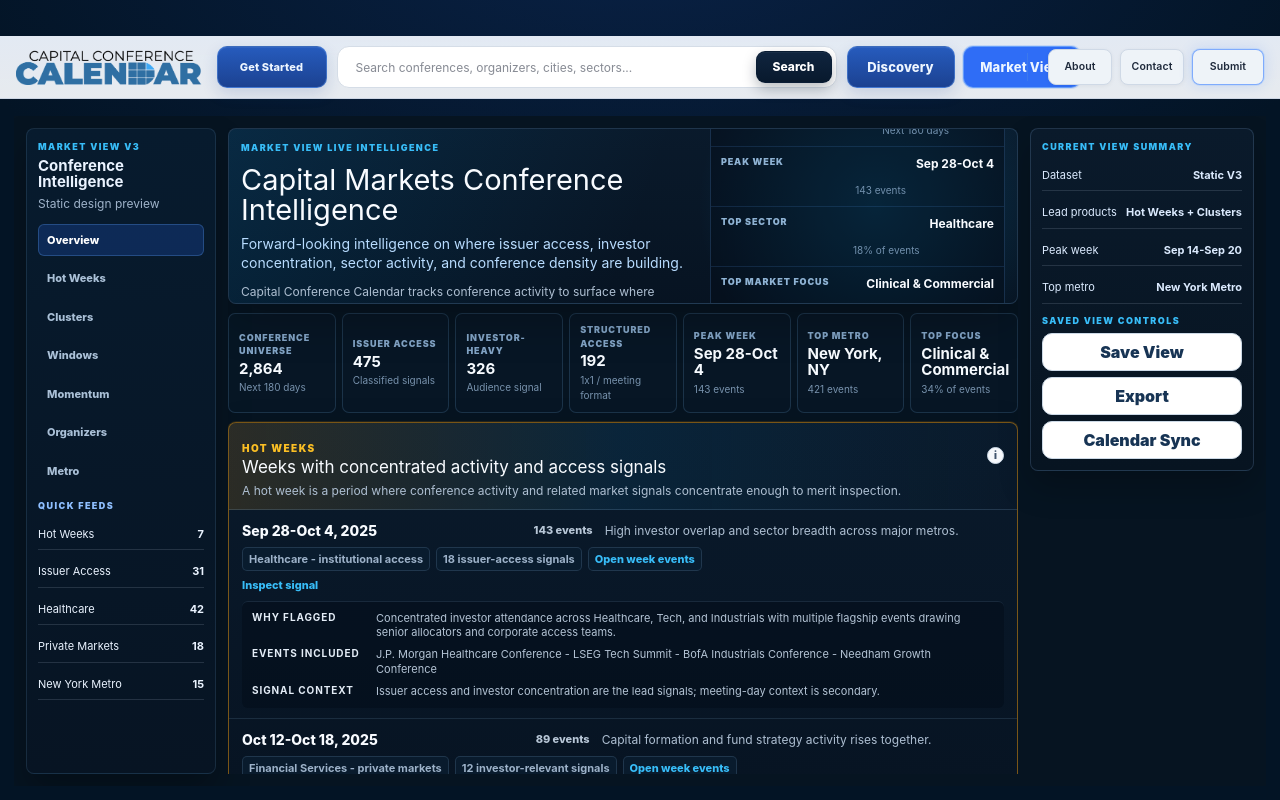
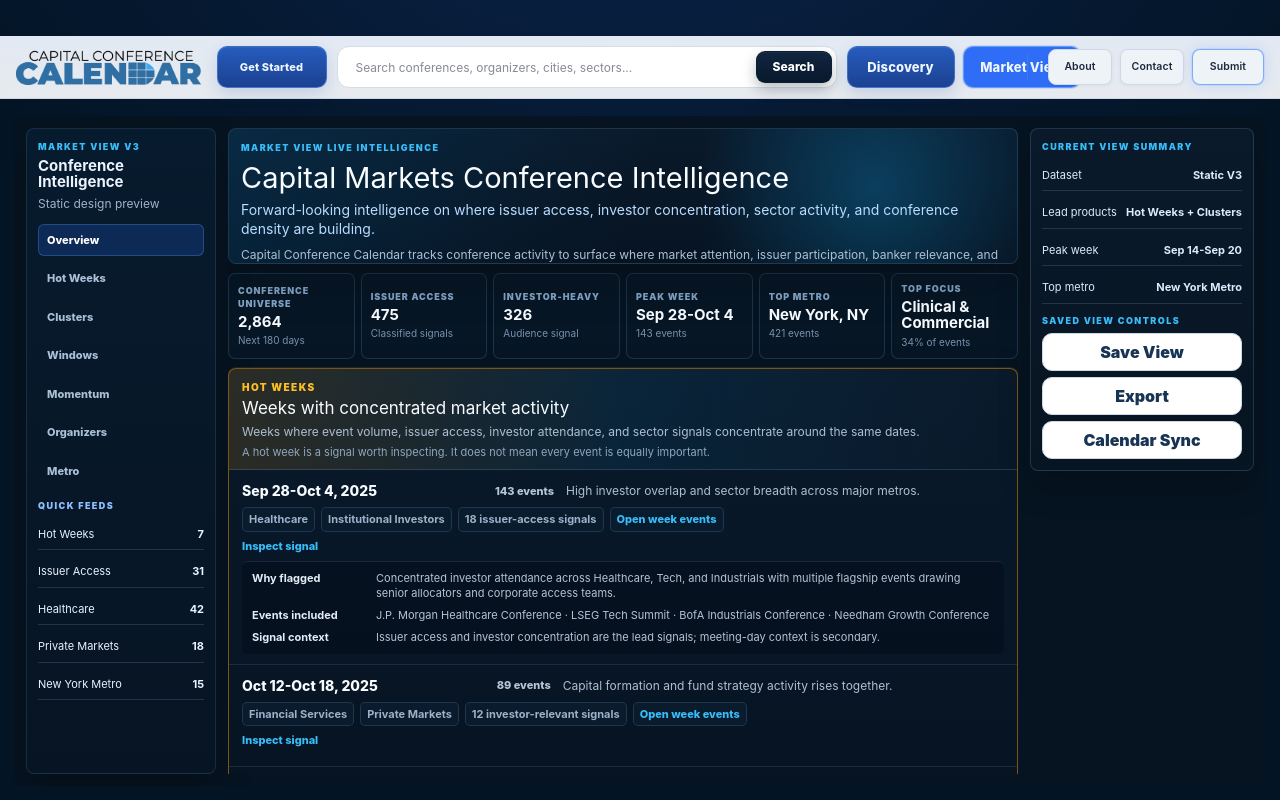
Before and after one commit to Capitalconferencecalendar/capital-conference-calendar, a Next.js app: page /preview/market-view-v3 in a window 1280 px wide. Built offline with nearby package versions, Linux system fonts and the light colour scheme.

Commit message:
Refine Market View V3 center intelligence preview

```diff
--- a/app/preview/market-view-v3/MarketViewV3PreviewClient.tsx
+++ b/app/preview/market-view-v3/MarketViewV3PreviewClient.tsx
@@ -12,7 +12,6 @@ const kpis = [
   ["Conference Universe", "2,864", "Next 180 days"],
   ["Issuer Access", "475", "Classified signals"],
   ["Investor-Heavy", "326", "Audience signal"],
-  ["Structured Access", "192", "1x1 / meeting format"],
   ["Peak Week", "Sep 28-Oct 4", "143 events"],
   ["Top Metro", "New York, NY", "421 events"],
   ["Top Focus", "Clinical & Commercial", "34% of events"],
@@ -22,33 +21,34 @@ const hotWeeks = [
   {
     week: "Sep 28-Oct 4, 2025",
     events: "143 events",
-    theme: "Healthcare - institutional access",
+    theme: "Healthcare",
+    focus: "Institutional Investors",
     signal: "18 issuer-access signals",
     summary: "High investor overlap and sector breadth across major metros.",
     detail: "Concentrated investor attendance across Healthcare, Tech, and Industrials with multiple flagship events drawing senior allocators and corporate access teams.",
-    eventsIncluded: "J.P. Morgan Healthcare Conference - LSEG Tech Summit - BofA Industrials Conference - Needham Growth Conference",
+    eventsIncluded: "J.P. Morgan Healthcare Conference · LSEG Tech Summit · BofA Industrials Conference · Needham Growth Conference",
   },
-  { week: "Oct 12-Oct 18, 2025", events: "89 events", theme: "Financial Services - private markets", signal: "12 investor-relevant signals", summary: "Capital formation and fund strategy activity rises together." },
-  { week: "Nov 9-Nov 15, 2025", events: "76 events", theme: "Technology - growth equity", signal: "10 issuer-access signals", summary: "Public-company and private-growth signals overlap." },
-  { week: "Oct 26-Nov 1, 2025", events: "68 events", theme: "Real Estate - sponsor visibility", signal: "9 deal/BD signals", summary: "Real estate and infrastructure forums compress into one window." },
-  { week: "Nov 16-Nov 22, 2025", events: "61 events", theme: "Energy - industrials", signal: "8 banker-relevant signals", summary: "Energy transition and industrial access signals cluster late in the month." },
+  { week: "Oct 12-Oct 18, 2025", events: "89 events", theme: "Financial Services", focus: "Private Markets", signal: "12 investor-relevant signals", summary: "Capital formation and fund strategy activity rises together." },
+  { week: "Nov 9-Nov 15, 2025", events: "76 events", theme: "Technology", focus: "Growth Equity", signal: "10 issuer-access signals", summary: "Public-company and private-growth signals overlap." },
+  { week: "Oct 26-Nov 1, 2025", events: "68 events", theme: "Real Estate", focus: "Sponsor Visibility", signal: "9 deal/BD signals", summary: "Real estate and infrastructure forums compress into one window." },
+  { week: "Nov 16-Nov 22, 2025", events: "61 events", theme: "Energy", focus: "Industrials", signal: "8 banker-relevant signals", summary: "Energy transition and industrial access signals cluster late in the month." },
 ];
 
 const clusters = [
   {
     metro: "New York, NY",
-    events: "37 events",
-    type: "Sector Cluster",
+    events: "97 events",
+    type: "Healthcare issuer-access cluster",
     window: "Sep 28-Oct 4, 2025",
-    theme: "Healthcare",
-    summary: "Healthcare events with deep investor attendance and corporate access across New York Metro.",
-    detail: "This is flagged because metro timing, Healthcare sector coverage, institutional investor focus, and issuer-access signals align across several related events.",
-    cities: "New York, NY - New Jersey, NJ - Connecticut, CT",
-    eventsIncluded: "J.P. Morgan Healthcare Conference - Barclays Global Healthcare - TD Cowen Health Innovation Summit",
+    signals: "Healthcare · Institutional Investors · Issuer Access",
+    summary: "Multiple healthcare and investor-access events align across the metro.",
+    detail: "Events occur in the same metro and week and share Healthcare, Institutional Investor, and Issuer Access signals.",
+    cities: "New York · Jersey City · Stamford",
+    eventsIncluded: "J.P. Morgan Healthcare Conference · Barclays Healthcare · TD Cowen Healthcare Innovation Summit",
   },
-  { metro: "Boston, MA", events: "22 events", type: "Innovation Cluster", window: "Oct 12-Oct 18", theme: "Biotech", summary: "Biotech and growth-company forums align with investor-heavy programming." },
-  { metro: "San Francisco, CA", events: "19 events", type: "Tech & AI Cluster", window: "Nov 9-Nov 15", theme: "AI / Software", summary: "Technology and AI events show shared investor and sponsor visibility signals." },
-  { metro: "Chicago, IL", events: "15 events", type: "Industrials Cluster", window: "Oct 26-Nov 1", theme: "Industrials", summary: "Industrial and infrastructure meetings compress into one practical metro window." },
+  { metro: "Boston, MA", events: "22 events", type: "Innovation Cluster", window: "Oct 12-Oct 18", signals: "Biotech · Growth Companies · Investor-Heavy", summary: "Biotech and growth-company forums align with investor-heavy programming." },
+  { metro: "San Francisco, CA", events: "19 events", type: "Tech & AI Cluster", window: "Nov 9-Nov 15", signals: "AI / Software · Sponsor Visibility · Investor Relevance", summary: "Technology and AI events show shared investor and sponsor visibility signals." },
+  { metro: "Chicago, IL", events: "15 events", type: "Industrials Cluster", window: "Oct 26-Nov 1", signals: "Industrials · Infrastructure · Banker Relevance", summary: "Industrial and infrastructure meetings compress into one market window." },
 ];
 
 const sectors = [["Healthcare", 42], ["Financial Services", 31], ["Technology", 28], ["Real Estate", 23], ["Energy Transition", 18]];
@@ -74,14 +74,6 @@ const metroSchedules: Record<string, Record<string, string[]>> = {
   "New York Metro": { Today: ["Institutional Investor Conference"], "This Week": ["Healthcare Investor Forum"], "Next Two Weeks": ["Capital Markets Summit"] },
   "Boston / Cambridge": { Today: [], "This Week": ["Healthcare Investor Forum"], "Next Two Weeks": ["Institutional Investor Conference"] },
 };
-
-function InfoTip({ text }: { text: string }) {
-  return (
-    <span className="v3-info" tabIndex={0} aria-label={text}>
-      i<span className="v3-tooltip">{text}</span>
-    </span>
-  );
-}
 
 function Bar({ label, value, tone = "blue" }: { label: string; value: number; tone?: "blue" | "amber" | "indigo" }) {
   return (
@@ -141,7 +133,7 @@ export default function MarketViewV3PreviewClient() {
         .v3-nav div:first-child { background: rgba(37,99,235,.22); border-color: rgba(96,165,250,.28); color: #fff; }
         .v3-feed-row, .v3-summary-row { display: flex; justify-content: space-between; gap: 8px; padding: 7px 0; border-bottom: 1px solid rgba(148,163,184,.2); font-size: 11px; }
         .v3-panel { background: linear-gradient(180deg,rgba(10,27,44,.96),rgba(7,20,34,.96)); border: 1px solid rgba(94,139,184,.28); border-radius: 8px; padding: 12px; box-shadow: 0 18px 40px rgba(0,0,0,.22); }
-        .v3-readout { position: relative; overflow: hidden; display: grid; grid-template-columns: minmax(0,1.1fr) minmax(270px,.72fr); gap: 18px; align-items: center; min-height: 176px; }
+        .v3-readout { position: relative; overflow: hidden; display: grid; gap: 8px; align-items: center; min-height: 136px; }
         .v3-readout:before { content: ""; position: absolute; inset: 0; background: radial-gradient(circle at 82% 44%,rgba(14,165,233,.28),transparent 27%), linear-gradient(110deg,rgba(3,105,161,.2),transparent 52%); pointer-events: none; }
         .v3-readout > * { position: relative; }
         h1 { margin: 0; font-size: 29px; line-height: 1.04; letter-spacing: 0; color: #f8fbff; }
@@ -154,8 +146,8 @@ export default function MarketViewV3PreviewClient() {
         .v3-metric span { color: #8fb3d4; font-size: 9px; font-weight: 900; letter-spacing: .1em; text-transform: uppercase; }
         .v3-metric strong { color: #f8fbff; font-size: 12px; }
         .v3-metric small { color: #7290ad; font-size: 10px; text-align: right; }
-        .v3-kpi-strip { display: grid; grid-template-columns: repeat(7,minmax(0,1fr)); gap: 6px; }
-        .v3-kpi { min-height: 62px; padding: 9px 10px; border-radius: 7px; border: 1px solid rgba(82,126,170,.28); background: rgba(8,24,39,.82); display: grid; align-content: center; gap: 3px; }
+        .v3-kpi-strip { display: grid; grid-template-columns: repeat(6,minmax(0,1fr)); gap: 6px; }
+        .v3-kpi { min-height: 54px; padding: 8px 9px; border-radius: 7px; border: 1px solid rgba(82,126,170,.28); background: rgba(8,24,39,.82); display: grid; align-content: center; gap: 3px; }
         .v3-kpi span { color: #83a5c7; font-size: 9px; text-transform: uppercase; letter-spacing: .1em; font-weight: 900; }
         .v3-kpi strong { color: #f7fbff; font-size: 15px; line-height: 1.1; }
         .v3-kpi small { color: #7892ad; font-size: 10px; }
@@ -166,21 +158,22 @@ export default function MarketViewV3PreviewClient() {
         .v3-product-head { padding: 11px 13px 10px; display: grid; gap: 5px; border-bottom: 1px solid rgba(125,162,199,.22); }
         .hot .v3-product-head { background: linear-gradient(90deg,rgba(245,158,11,.14),rgba(14,165,233,.08),transparent); }
         .cluster .v3-product-head { background: linear-gradient(90deg,rgba(139,92,246,.16),rgba(34,211,238,.08),transparent); }
-        .v3-product-title { display: flex; justify-content: space-between; gap: 12px; align-items: center; }
+        .v3-product-title { display: grid; gap: 4px; }
         .v3-product-title h2 { color: #f8fbff; font-size: 17px; }
+        .v3-helper { color: #8fa6bd; font-size: 11px; line-height: 1.35; }
         .v3-marker { display: inline-flex; align-items: center; gap: 7px; font-size: 10px; font-weight: 900; letter-spacing: .14em; text-transform: uppercase; }
         .hot .v3-marker { color: #fbbf24; }
         .cluster .v3-marker { color: #c4b5fd; }
         .v3-scroll-list { max-height: 318px; overflow: auto; display: grid; gap: 0; }
         .v3-row { padding: 10px 13px; border-bottom: 1px solid rgba(117,153,190,.18); display: grid; gap: 6px; }
-        .v3-row-top { display: grid; grid-template-columns: minmax(150px,.7fr) auto minmax(260px,1fr); gap: 12px; align-items: center; }
+        .v3-row-top { display: grid; grid-template-columns: minmax(190px,.55fr) auto minmax(280px,1fr); gap: 12px; align-items: center; }
         .v3-row-title { font-size: 14px; font-weight: 850; color: #f8fbff; }
         .v3-row-count { color: #b7c6d6; font-size: 11px; font-weight: 850; white-space: nowrap; }
         .v3-chipline { display: flex; flex-wrap: wrap; gap: 6px; color: #9db2c9; font-size: 11px; font-weight: 750; }
         .v3-chipline span { border: 1px solid rgba(121,158,197,.2); background: rgba(11,31,51,.68); border-radius: 5px; padding: 3px 6px; }
         .v3-detail { background: rgba(4,13,24,.44); border-top: 1px solid rgba(113,150,188,.18); padding: 9px 10px; display: grid; gap: 7px; border-radius: 6px; }
         .v3-detail-grid { display: grid; grid-template-columns: 112px minmax(0,1fr); gap: 7px 12px; color: #b4c4d5; font-size: 11px; line-height: 1.35; }
-        .v3-detail-grid strong { color: #e4edf7; font-size: 10px; text-transform: uppercase; letter-spacing: .09em; }
+        .v3-detail-grid strong { color: #e4edf7; font-size: 11px; letter-spacing: 0; }
         .v3-link { color: #38bdf8; font-size: 11px; font-weight: 850; white-space: nowrap; }
         .v3-inspect { display: grid; gap: 7px; }
         .v3-inspect summary { width: fit-content; color: #38bdf8; font-size: 11px; font-weight: 850; cursor: pointer; list-style: none; }
@@ -208,7 +201,7 @@ export default function MarketViewV3PreviewClient() {
         .v3-info { position: relative; display: inline-flex; align-items: center; justify-content: center; width: 17px; height: 17px; border-radius: 999px; background: #f6f8fb; border: 1px solid #cbd8e6; color: #41546d; font-size: 10px; font-weight: 900; cursor: help; }
         .v3-tooltip { position: absolute; z-index: 10; right: 0; bottom: calc(100% + 8px); width: 260px; border-radius: 10px; background: #102136; color: #fff; padding: 10px; font-size: 12px; line-height: 1.35; box-shadow: 0 16px 32px rgba(0,0,0,.25); opacity: 0; pointer-events: none; transition: opacity 120ms ease; }
         .v3-info:hover .v3-tooltip, .v3-info:focus .v3-tooltip { opacity: 1; }
-        @media (max-width: 1180px) { .v3-page { overflow: auto; } .v3-shell { height: auto; grid-template-columns: 1fr; } .v3-main { overflow: visible; } .v3-readout, .v3-primary-row, .v3-support, .v3-analytics, .v3-watch { grid-template-columns: 1fr; } }
+        @media (max-width: 1180px) { .v3-page { overflow: auto; } .v3-shell { height: auto; grid-template-columns: 1fr; } .v3-main { overflow: visible; } .v3-readout, .v3-primary-row, .v3-kpi-strip, .v3-support, .v3-analytics, .v3-watch { grid-template-columns: 1fr; } }
         @media (max-width: 760px) { h1 { font-size: 31px; } .v3-metro-grid { grid-template-columns: 1fr; } .v3-shell { padding: 12px; } }
       `}</style>
 
@@ -228,16 +221,11 @@ export default function MarketViewV3PreviewClient() {
 
         <main className="v3-main">
           <section className="v3-panel v3-readout">
-            <div style={{ display: "grid", gap: 10 }}>
+            <div style={{ display: "grid", gap: 8 }}>
               <div className="v3-eyebrow">Market View Live Intelligence</div>
               <h1>Capital Markets Conference Intelligence</h1>
               <p className="v3-subtitle">Forward-looking intelligence on where issuer access, investor concentration, sector activity, and conference density are building.</p>
               <p>Capital Conference Calendar tracks conference activity to surface where market attention, issuer participation, banker relevance, and relationship-driven opportunity signals are concentrating across the forward calendar.</p>
-            </div>
-            <div className="v3-metrics">
-              {[["2,864", "Conference Universe", "Next 180 days"], ["Sep 28-Oct 4", "Peak Week", "143 events"], ["Healthcare", "Top Sector", "18% of events"], ["Clinical & Commercial", "Top Market Focus", "34% of events"], ["New York, NY", "Top Metro", "421 events"]].map(([value, label, note]) => (
-                <div className="v3-metric" key={label}><span>{label}</span><strong>{value}</strong><small>{note}</small></div>
-              ))}
             </div>
           </section>
 
@@ -254,14 +242,15 @@ export default function MarketViewV3PreviewClient() {
           <section className="v3-primary-stack">
             <div className="v3-panel v3-product hot">
               <div className="v3-product-head">
-                <div className="v3-product-title"><div><div className="v3-marker">Hot Weeks</div><h2>Weeks with concentrated activity and access signals</h2></div><InfoTip text="A hot week highlights a forward calendar period worth inspecting. It does not mean every event is equally important." /></div>
-                <p>A hot week is a period where conference activity and related market signals concentrate enough to merit inspection.</p>
+                <div className="v3-product-title"><div className="v3-marker">Hot Weeks</div><h2>Weeks with concentrated market activity</h2></div>
+                <p>Weeks where event volume, issuer access, investor attendance, and sector signals concentrate around the same dates.</p>
+                <div className="v3-helper">A hot week is a signal worth inspecting. It does not mean every event is equally important.</div>
               </div>
               <div className="v3-scroll-list">
                 {hotWeeks.map((row, index) => (
                   <div className="v3-row" key={row.week}>
                     <div className="v3-row-top"><span className="v3-row-title">{row.week}</span><span className="v3-row-count">{row.events}</span><p>{row.summary}</p></div>
-                    <div className="v3-chipline"><span>{row.theme}</span><span>{row.signal}</span><OpenLink>Open week events</OpenLink></div>
+                    <div className="v3-chipline"><span>{row.theme}</span><span>{row.focus}</span><span>{row.signal}</span><OpenLink>Open week events</OpenLink></div>
                     <details className="v3-inspect" open={index === 0}>
                       <summary>Inspect signal</summary>
                       <div className="v3-detail"><div className="v3-detail-grid"><strong>Why flagged</strong><span>{row.detail || row.summary}</span><strong>Events included</strong><span>{row.eventsIncluded || "Representative event set aligned by week, sector, and audience signal."}</span><strong>Signal context</strong><span>Issuer access and investor concentration are the lead signals; meeting-day context is secondary.</span></div></div>
@@ -273,17 +262,18 @@ export default function MarketViewV3PreviewClient() {
 
             <div className="v3-panel v3-product cluster">
               <div className="v3-product-head">
-                <div className="v3-product-title"><div><div className="v3-marker">Cluster Alerts</div><h2>Metro, timing, and shared reason-to-attend clusters</h2></div><InfoTip text="A cluster is created when events are close enough in timing and location and share a reason to attend." /></div>
-                <p>Cluster Alerts surface metro + timing + signal combinations where multiple events align around a shared market reason to attend.</p>
+                <div className="v3-product-title"><div className="v3-marker">Cluster Alerts</div><h2>Metro and market-signal clusters</h2></div>
+                <p>Metro, timing, sector, focus, and access signals that suggest concentrated conference activity — not just raw city volume.</p>
+                <div className="v3-helper">Clusters surface groups of events with a shared market reason to attend.</div>
               </div>
               <div className="v3-scroll-list">
                 {clusters.map((row, index) => (
                   <div className="v3-row" key={row.metro}>
                     <div className="v3-row-top"><span className="v3-row-title">{row.metro}</span><span className="v3-row-count">{row.events}</span><p>{row.summary}</p></div>
-                    <div className="v3-chipline"><span>{row.type}</span><span>{row.window}</span><span>{row.theme}</span><OpenLink>Open cluster events</OpenLink></div>
+                    <div className="v3-chipline"><span>{row.type}</span><span>{row.window}</span><span>Shared signals: {row.signals}</span><OpenLink>Open cluster events</OpenLink></div>
                     <details className="v3-inspect" open={index === 0}>
                       <summary>Inspect cluster</summary>
-                      <div className="v3-detail"><div className="v3-detail-grid"><strong>Why flagged</strong><span>{row.detail || row.summary}</span><strong>Cities included</strong><span>{row.cities || row.metro}</span><strong>Example events</strong><span>{row.eventsIncluded || "Representative related events aligned by metro, timing, and signal overlap."}</span><strong>Planning context</strong><span>Same-trip practicality supports the alert, but the lead signal is shared sector, focus, and access alignment.</span></div></div>
+                      <div className="v3-detail"><div className="v3-detail-grid"><strong>Why flagged</strong><span>{row.detail || row.summary}</span><strong>Cities included</strong><span>{row.cities || row.metro}</span><strong>Shared signals</strong><span>{row.signals}</span><strong>Events included</strong><span>{row.eventsIncluded || "Representative related events aligned by metro, timing, and signal overlap."}</span><strong>Supporting context</strong><span>Potential private-meeting days may exist between related events, but meeting-day context is secondary to the cluster signal.</span></div></div>
                     </details>
                   </div>
                 ))}
```
